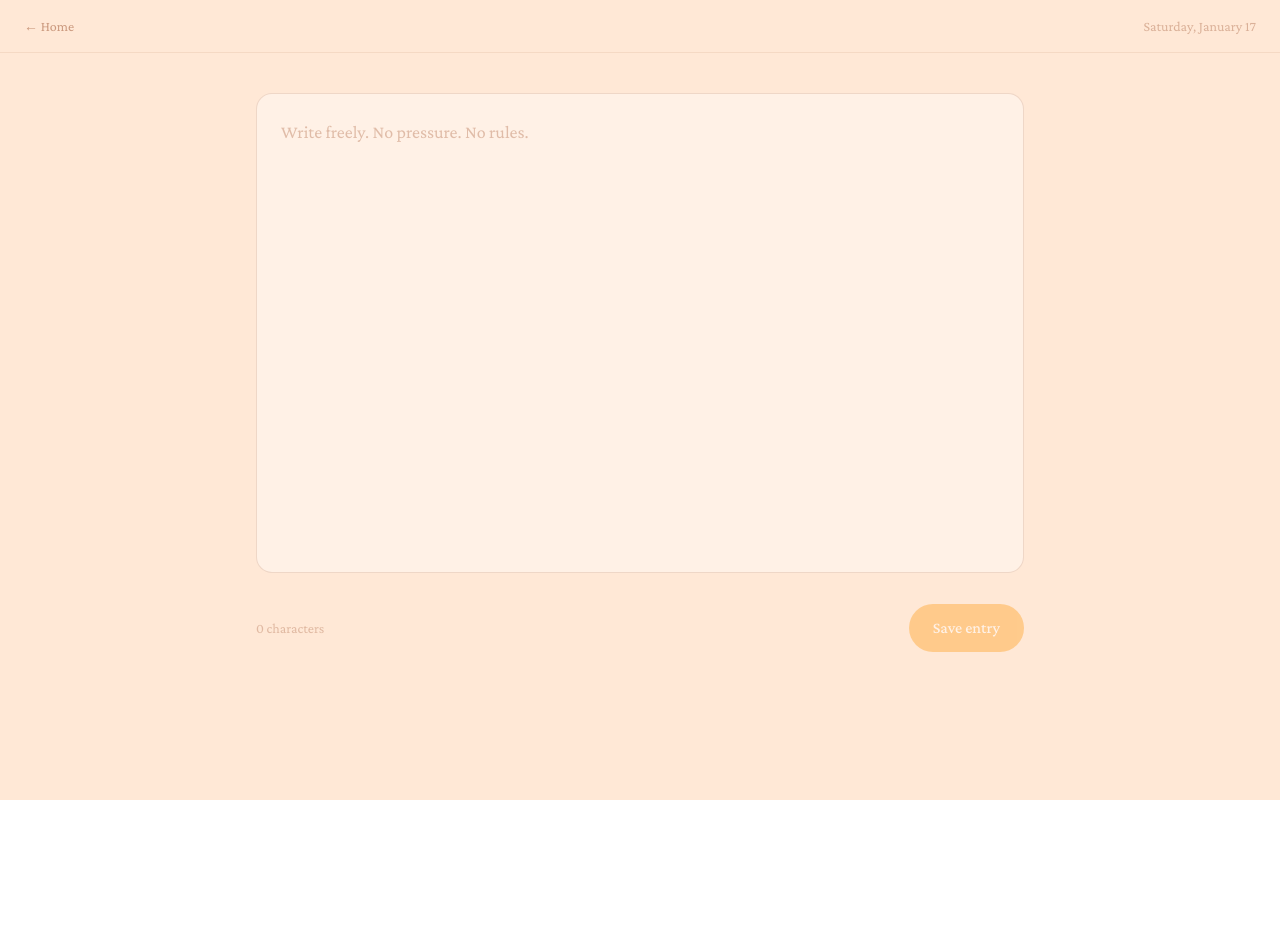
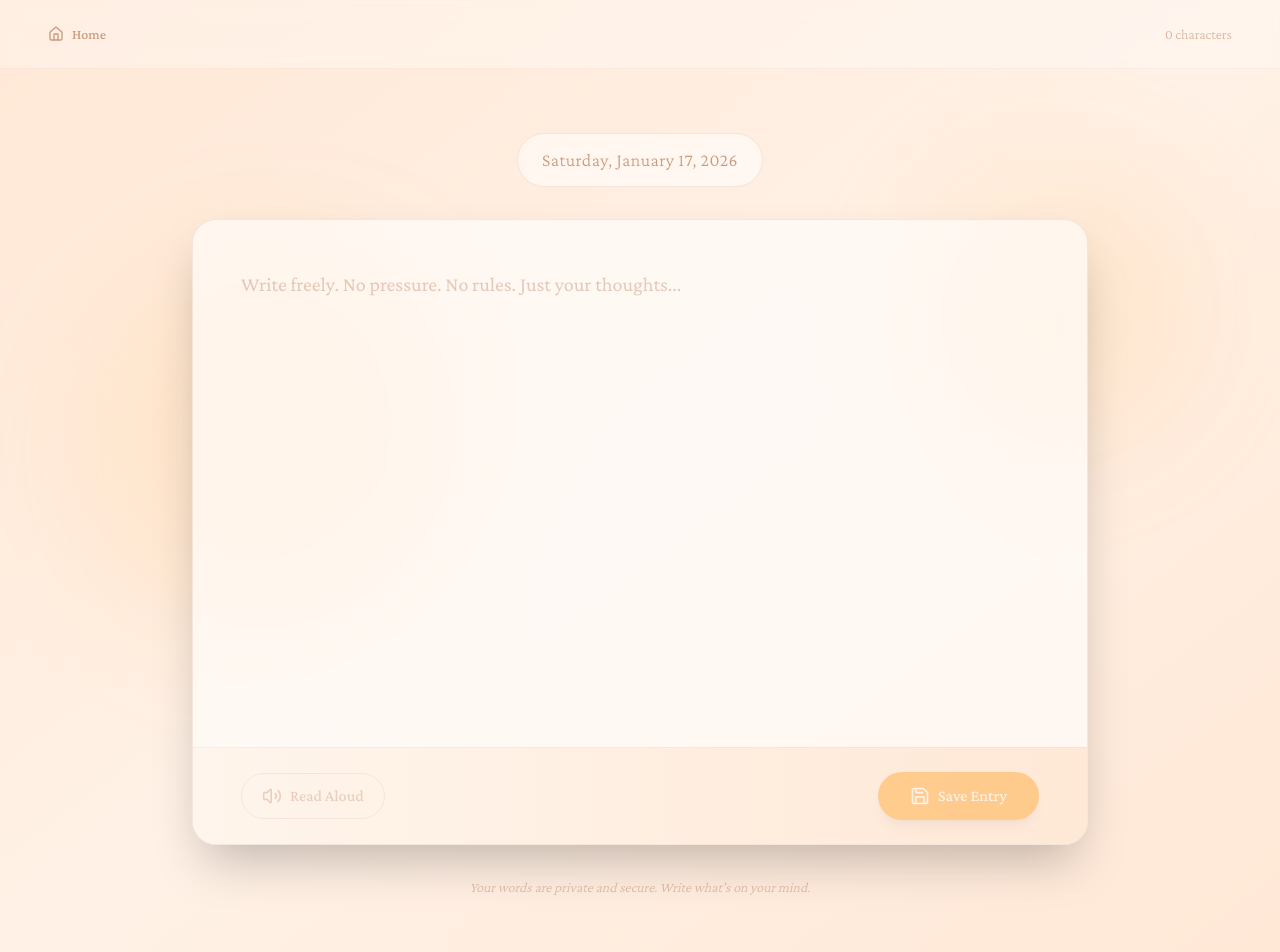
Before and after one commit to adit1110/Reflecta, a Next.js app in the folder reflecta/: page /write in a window 1280 px wide. Shown: the top 952 px of the page. Before the commit the page ends 800 px from the top, so only its background shows below. Built offline with nearby package versions, Linux system fonts and the light colour scheme.

Commit message:
feat: updated design and added text to speech

```diff
--- a/reflecta/app/page.tsx
+++ b/reflecta/app/page.tsx
@@ -80,10 +80,10 @@ export default function Home() {
 
         {/* CTA - Animated from left */}
         <div className={`flex flex-col sm:flex-row gap-4 mb-40 transition-all duration-1000 delay-700 ${isVisible ? 'opacity-100 translate-x-0' : 'opacity-0 -translate-x-12'}`}>
-          <button className="group px-8 py-5 bg-[#FF9F1C] text-white rounded-full text-lg font-medium hover:bg-[#FFBF69] transition-all duration-300 hover:shadow-2xl hover:scale-105 flex items-center justify-center gap-2">
+          <Link href="/write" className="group px-8 py-5 bg-[#FF9F1C] text-white rounded-full text-lg font-medium hover:bg-[#FFBF69] transition-all duration-300 hover:shadow-2xl hover:scale-105 flex items-center justify-center gap-2">
             Start Writing Today
             <ArrowRight className="w-5 h-5 group-hover:translate-x-1 transition-transform duration-300" strokeWidth={2} />
-          </button>
+          </Link>
           <button className="px-8 py-5 text-[#CB997E] border border-[#CB997E]/40 rounded-full text-lg font-medium hover:bg-[#CB997E]/10 hover:border-[#CB997E] transition-all duration-300">
             How It Works
           </button>
@@ -145,10 +145,10 @@ export default function Home() {
             </p>
           </div>
           <div>
-            <button className="group px-12 py-6 bg-[#CB997E] text-white rounded-full text-lg font-medium hover:bg-[#FF9F1C] transition-all duration-300 hover:shadow-2xl hover:scale-105 inline-flex items-center gap-3">
+            <Link href="/write" className="group px-12 py-6 bg-[#CB997E] text-white rounded-full text-lg font-medium hover:bg-[#FF9F1C] transition-all duration-300 hover:shadow-2xl hover:scale-105 inline-flex items-center gap-3">
               Begin Your Journey
               <ArrowRight className="w-5 h-5 group-hover:translate-x-1 transition-transform duration-300" strokeWidth={2} />
-            </button>
+            </Link>
           </div>
         </div>
       </main>
--- a/reflecta/app/write/page.tsx
+++ b/reflecta/app/write/page.tsx
@@ -2,66 +2,137 @@
 
 import { useState } from "react";
 import Link from "next/link";
+import { Volume2, VolumeX, Save, Home } from "lucide-react";
 
 export default function WritePage() {
   const [text, setText] = useState("");
   const [saved, setSaved] = useState(false);
+  const [isSpeaking, setIsSpeaking] = useState(false);
 
   const handleSave = () => {
     setSaved(true);
     setTimeout(() => setSaved(false), 2000);
   };
 
-  return (
-    <div className="min-h-screen bg-[#FFE8D6] flex flex-col">
-      {/* Top bar */}
-      <header className="flex items-center justify-between px-6 py-4 border-b border-[#CB997E]/20">
-        <Link
-          href="/"
-          className="text-[#CB997E] text-sm hover:underline"
-        >
-          ← Home
-        </Link>
+  const handleTextToSpeech = () => {
+    if ('speechSynthesis' in window) {
+      if (isSpeaking) {
+        // Stop speaking
+        window.speechSynthesis.cancel();
+        setIsSpeaking(false);
+      } else {
+        // Start speaking
+        const utterance = new SpeechSynthesisUtterance(text);
+        utterance.rate = 0.9;
+        utterance.pitch = 1;
+        utterance.onend = () => setIsSpeaking(false);
+        window.speechSynthesis.speak(utterance);
+        setIsSpeaking(true);
+      }
+    } else {
+      alert('Text-to-speech is not supported in your browser.');
+    }
+  };
 
-        <span className="text-sm text-[#CB997E]/70">
-          {new Date().toLocaleDateString(undefined, {
+  const currentDate = new Date().toLocaleDateString(undefined, {
     weekday: "long",
     month: "long",
     day: "numeric",
-          })}
+    year: "numeric",
+  });
+
+  return (
+    <div className="min-h-screen bg-gradient-to-br from-[#FFE8D6] via-[#FFF1E6] to-[#FFE8D6]">
+      {/* Decorative background elements */}
+      <div className="fixed top-40 right-20 w-72 h-72 bg-[#FFBF69]/20 rounded-full blur-3xl pointer-events-none animate-pulse" />
+      <div className="fixed bottom-40 left-20 w-96 h-96 bg-[#FF9F1C]/10 rounded-full blur-3xl pointer-events-none" />
+
+      {/* Top bar */}
+      <header className="relative z-10 flex items-center justify-between px-6 md:px-12 py-6 border-b border-[#CB997E]/10 bg-white/30 backdrop-blur-sm">
+        <Link
+          href="/"
+          className="flex items-center gap-2 text-[#CB997E] text-sm font-medium hover:text-[#FF9F1C] transition-colors group"
+        >
+          <Home className="w-4 h-4 group-hover:-translate-x-1 transition-transform" />
+          Home
+        </Link>
+
+        <div className="flex items-center gap-4">
+          <span className="text-sm text-[#CB997E]/70 font-light">
+            {text.length} characters
           </span>
+        </div>
       </header>
 
       {/* Writing area */}
-      <main className="flex-1 flex justify-center px-6 py-10">
-        <div className="w-full max-w-3xl">
+      <main className="relative z-10 flex justify-center px-6 py-12 md:py-16">
+        <div className="w-full max-w-4xl">
+          {/* Date banner */}
+          <div className="mb-8 text-center">
+            <div className="inline-block px-6 py-3 bg-white/50 backdrop-blur-sm rounded-full border border-[#CB997E]/20">
+              <p className="text-base md:text-lg text-[#CB997E] font-light tracking-wide">
+                {currentDate}
+              </p>
+            </div>
+          </div>
+
+          {/* Writing card */}
+          <div className="bg-white/60 backdrop-blur-md rounded-3xl border border-[#CB997E]/20 shadow-2xl overflow-hidden">
             <textarea
               value={text}
               onChange={(e) => setText(e.target.value)}
-            placeholder="Write freely. No pressure. No rules."
-            className="w-full min-h-[60vh] resize-none rounded-2xl border border-[#CB997E]/30 bg-[#FFF1E6] p-6 text-lg text-[#3A2D28] placeholder:text-[#CB997E]/60 focus:outline-none focus:ring-2 focus:ring-[#FF9F1C]"
+              placeholder="Write freely. No pressure. No rules. Just your thoughts..."
+              className="w-full min-h-[65vh] resize-none p-8 md:p-12 text-lg md:text-xl text-[#3A2D28] placeholder:text-[#CB997E]/50 bg-transparent focus:outline-none leading-relaxed"
+              style={{ fontFamily: 'inherit' }}
             />
 
-          {/* Footer actions */}
-          <div className="mt-6 flex items-center justify-between">
-            <span className="text-sm text-[#CB997E]/60">
-              {text.length} characters
-            </span>
+            {/* Action bar */}
+            <div className="px-8 md:px-12 py-6 bg-gradient-to-r from-[#FFF5EC] to-[#FFE8D6] border-t border-[#CB997E]/10">
+              <div className="flex flex-col sm:flex-row items-center justify-between gap-4">
+                <button
+                  onClick={handleTextToSpeech}
+                  disabled={!text.trim()}
+                  className="flex items-center gap-2 px-5 py-2.5 rounded-full border border-[#CB997E]/40 text-[#CB997E] font-medium hover:bg-[#CB997E]/10 transition-all disabled:opacity-40 disabled:cursor-not-allowed group"
+                >
+                  {isSpeaking ? (
+                    <>
+                      <VolumeX className="w-5 h-5 group-hover:scale-110 transition-transform" />
+                      Stop Reading
+                    </>
+                  ) : (
+                    <>
+                      <Volume2 className="w-5 h-5 group-hover:scale-110 transition-transform" />
+                      Read Aloud
+                    </>
+                  )}
+                </button>
 
                 <button
                   onClick={handleSave}
                   disabled={!text.trim()}
-              className="px-6 py-3 rounded-full bg-[#FF9F1C] text-white font-medium hover:bg-[#FFBF69] transition disabled:opacity-40 disabled:cursor-not-allowed"
+                  className="flex items-center gap-2 px-8 py-3 rounded-full bg-[#FF9F1C] text-white font-medium hover:bg-[#FFBF69] transition-all shadow-lg hover:shadow-xl hover:scale-105 disabled:opacity-40 disabled:cursor-not-allowed disabled:hover:scale-100 group"
                 >
-              Save entry
+                  <Save className="w-5 h-5 group-hover:rotate-12 transition-transform" />
+                  Save Entry
                 </button>
               </div>
 
               {saved && (
-            <p className="mt-4 text-sm text-[#CB997E] italic">
-              Entry saved locally
+                <div className="mt-4 text-center">
+                  <p className="text-sm text-[#CB997E] italic animate-pulse">
+                    ✓ Entry saved successfully
                   </p>
+                </div>
               )}
+            </div>
+          </div>
+
+          {/* Helper text */}
+          <div className="mt-8 text-center">
+            <p className="text-sm text-[#CB997E]/60 font-light italic">
+              Your words are private and secure. Write what's on your mind.
+            </p>
+          </div>
         </div>
       </main>
     </div>
```
Lines whose indentation alone changed are shown as unchanged.
